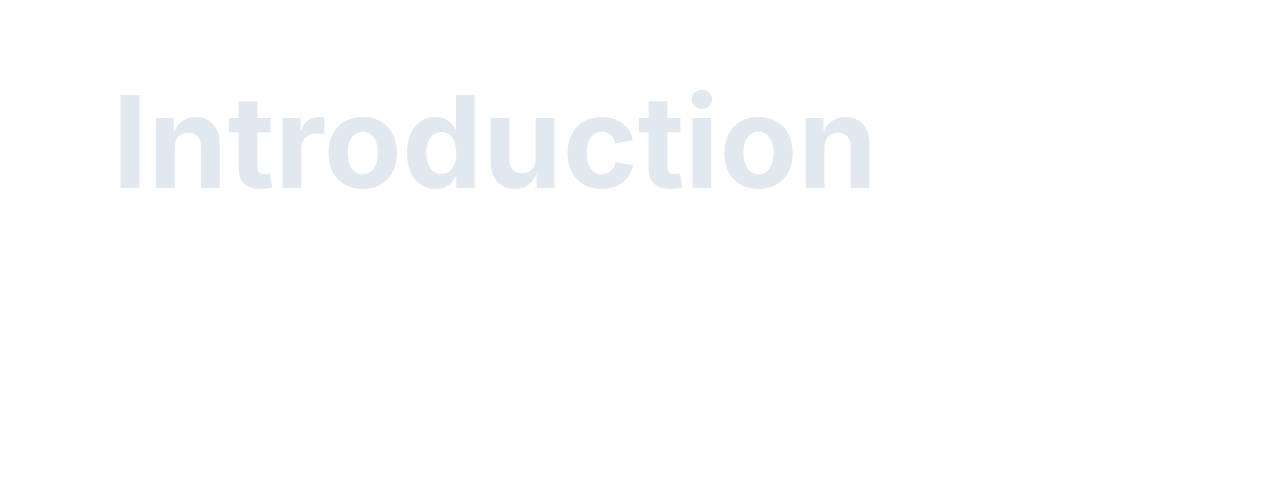
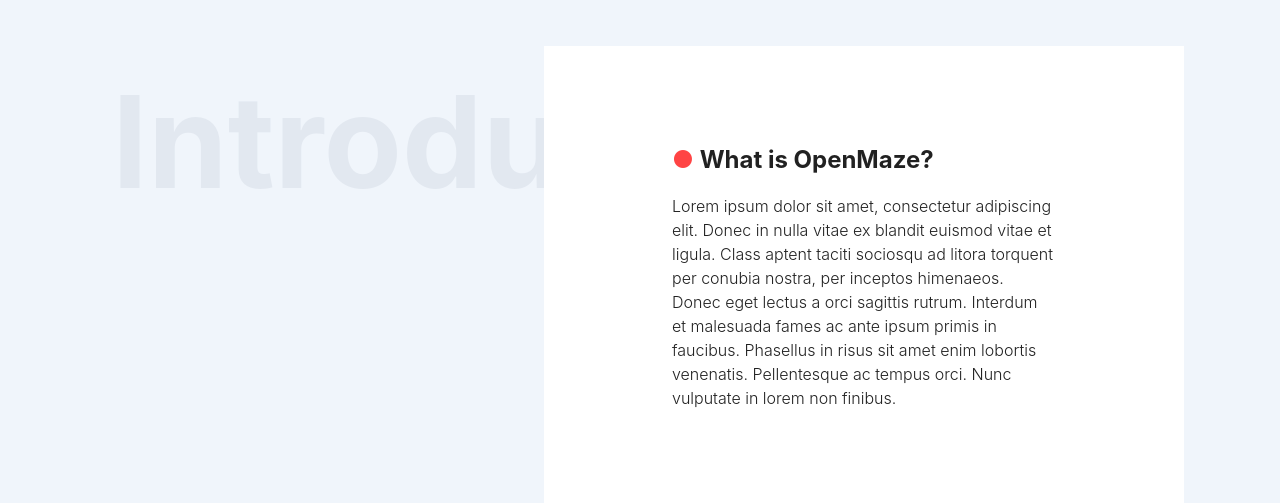
Before and after one commit to KyleAlsburyNealy/OpenMaze-Website, a Next.js app: page / in a window 1280 px wide. Shown: the part 802-1305 px from the top of the page. Before the commit the page ends 1040 px from the top, so only its background shows below. Built offline with nearby package versions, Linux system fonts and the light colour scheme.

Commit message:
added packages to handle yt videos and created info component.

```diff
--- /dev/null
+++ b/components/InfoCard/info-card-desktop.js
@@ -0,0 +1,32 @@
+import React, { Component } from 'react';
+import ReactPlayer from 'react-player'
+
+
+class InfoCard extends Component {
+    render() {
+        return (
+            <>
+                <div className="flex items-center h-auto w-10/12 float-right">
+                    <div className="w-2/5 h-full align-middle -mr-24">
+                        <ReactPlayer url={this.props.yt} width='100%' />
+                    </div>
+                    <div className="w-3/5 bg-white flex items-center h-full">
+                        <div className='w-full'>
+                        <div className="mx-32 my-24">
+                            <div>
+                                <p className="text-2xl font-bold"><span className="text-red-100">&#9679; </span>{this.props.title}</p>
+                            </div>
+                            <div className="mt-4">
+                                <p className="font-light">{this.props.description}</p>
+                            </div>
+                        </div>
+                        </div>
+                    </div>
+                </div>
+
+            </>
+        )
+    }
+}
+
+export default InfoCard
--- a/package.json
+++ b/package.json
@@ -24,7 +24,8 @@
     "next": "^9.0.7",
     "next-images": "^1.2.0",
     "react": "^16.10.1",
-    "react-dom": "^16.10.1"
+    "react-dom": "^16.10.1",
+    "react-player": "^1.14.1"
   },
   "devDependencies": {
     "@fullhuman/postcss-purgecss": "1.3.0",
--- a/pages/index.js
+++ b/pages/index.js
@@ -1,10 +1,13 @@
 import '../style.css'
 import Layout from '../components/layout'
+import Meta from "../components/meta";
 import background from '../public/backgroundOverlay.svg'
 import HeroDesktop from '../components/Hero/hero-desktop'
+import InfoCard from '../components/InfoCard/info-card-desktop'
 
 const Index = () => (
     <>
+        <Meta />
         <div className="h-screen bg-blue-900 relative">
 
             <h1 className="text-white px-8 pt-4 font-light">
@@ -37,6 +40,11 @@
                 Introduction
           </p>
         </div>
+        <InfoCard
+            yt="https://www.youtube.com/watch?v=ZvMeEif-_lg"
+            title="What is OpenMaze?"
+            description="Lorem ipsum dolor sit amet, consectetur adipiscing elit. Donec in nulla vitae ex blandit euismod vitae et ligula. Class aptent taciti sociosqu ad litora torquent per conubia nostra, per inceptos himenaeos. Donec eget lectus a orci sagittis rutrum. Interdum et malesuada fames ac ante ipsum primis in faucibus. Phasellus in risus sit amet enim lobortis venenatis. Pellentesque ac tempus orci. Nunc vulputate in lorem non finibus."
+        />
 
 
     </>
```
Also changed, not shown: 1 other file (tests, documents, lock files or other folders).
